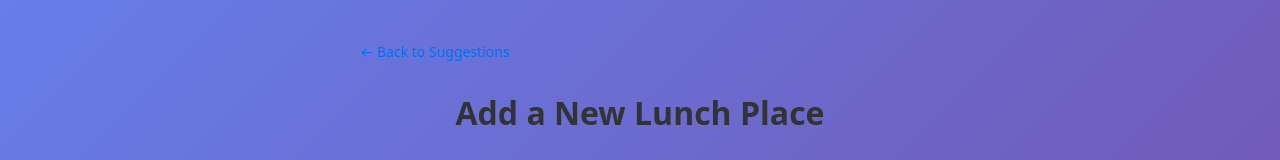
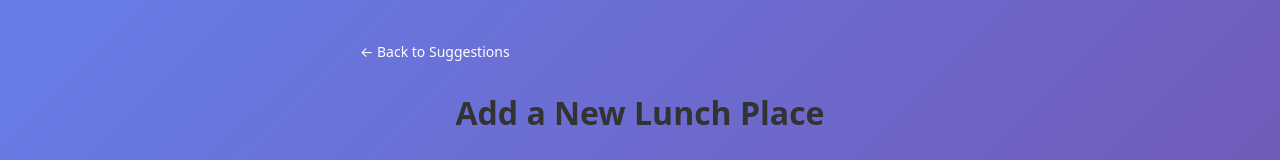
Before and after one commit to dargains/where-to-eat, a Next.js app: page /add-place in a window 1280 px wide. Shown: the top 160 px of the page. Built offline with nearby package versions, Linux system fonts and the light colour scheme.

Commit message:
fix: link color

```diff
--- a/components/AddPlace.module.css
+++ b/components/AddPlace.module.css
@@ -7,14 +7,14 @@
 .backLink {
   display: inline-block;
   margin-bottom: 30px;
-  color: var(--color-primary);
+  color: var(--color-text-white);
   text-decoration: none;
   font-size: 14px;
   transition: color 0.2s;
 }
 
 .backLink:hover {
-  color: var(--color-primary-dark);
+  color: var(--color-text-muted);
   text-decoration: underline;
 }
 
```
